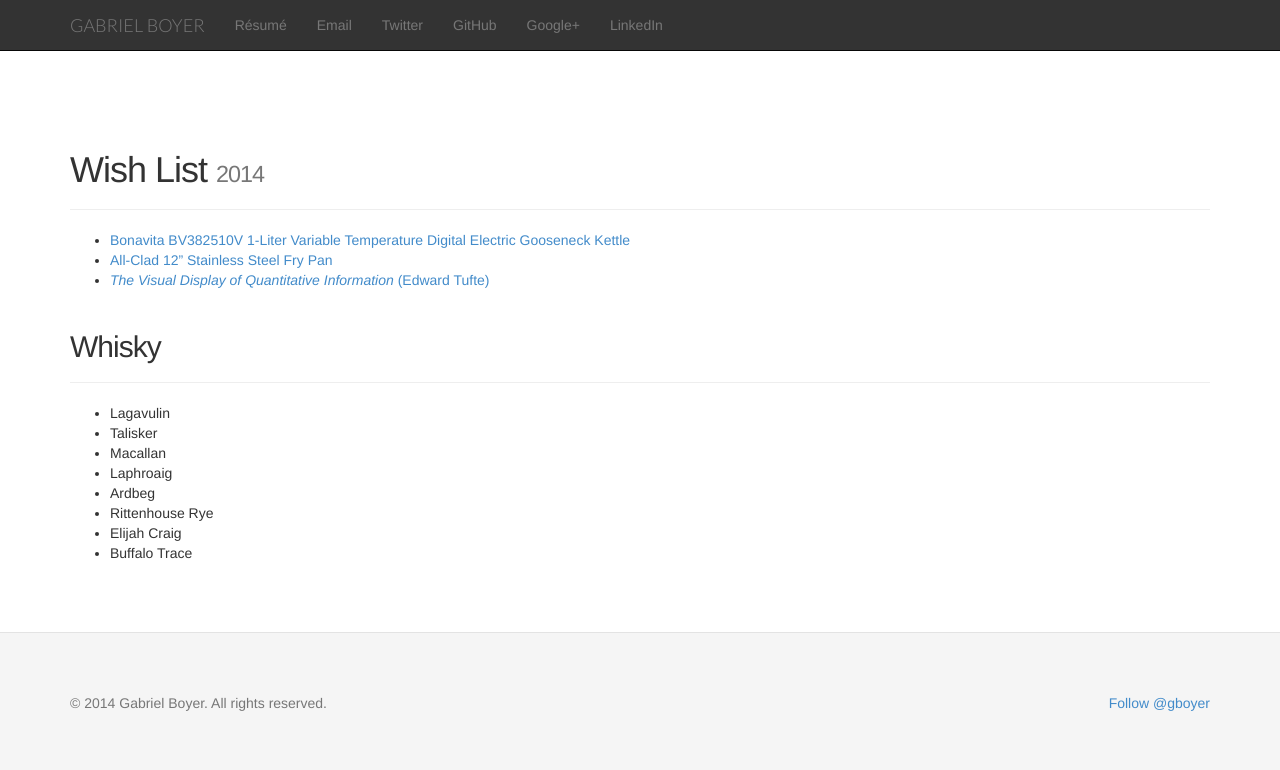
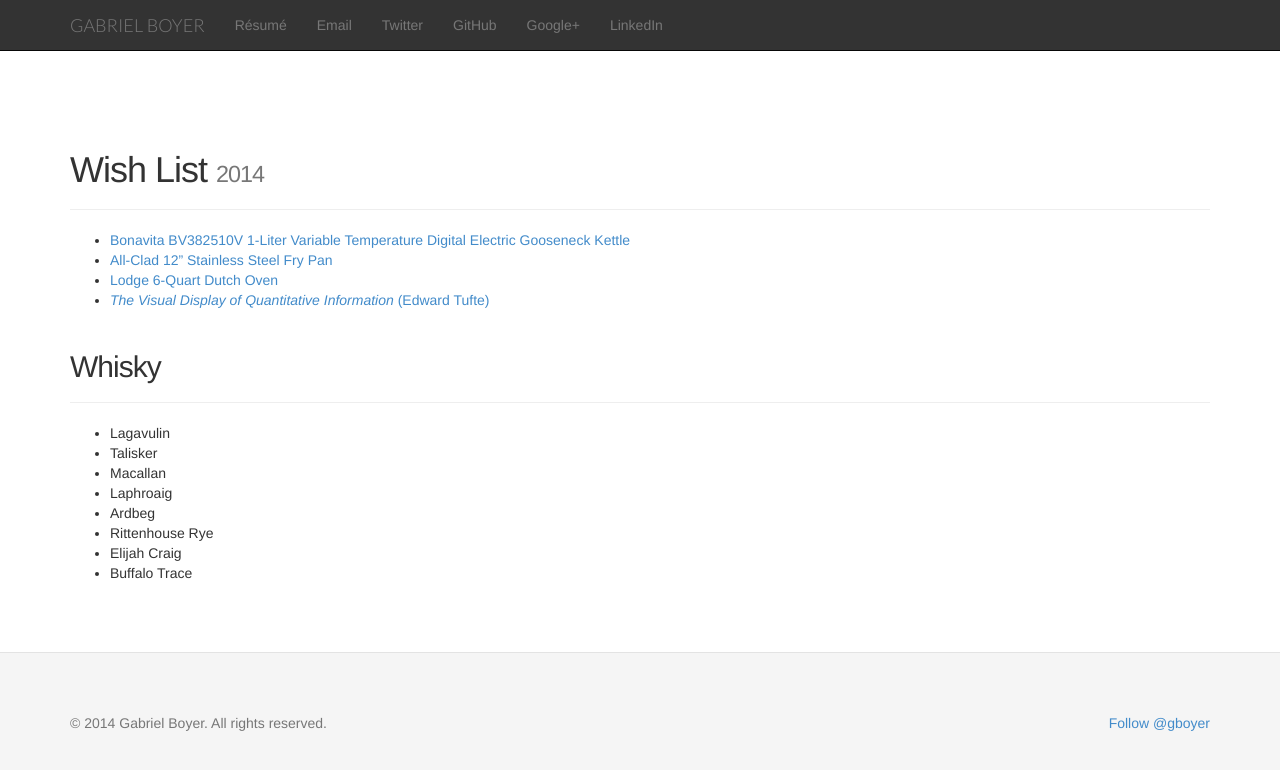
Before and after one commit to gabe/gabe.github.com, a Jekyll site: the page built from wishlist.md, in a window 1280 px wide. Shown: the top 770 px of the page. Built offline with Jekyll 4.4.1, drawn with Linux system fonts in a browser that asks for light colours; nearby versions of some CDN libraries; comment, search, counter and statistics services are not loaded.

Commit message:
Update wishlist.md

```diff
--- a/wishlist.md
+++ b/wishlist.md
@@ -9,6 +9,7 @@
 
 - [Bonavita BV382510V 1-Liter Variable Temperature Digital Electric Gooseneck Kettle][4]
 - [All-Clad 12" Stainless Steel Fry Pan][2]
+- [Lodge 6-Quart Dutch Oven][1]
 - [_The Visual Display of Quantitative Information_ (Edward Tufte)][3]
 
 <div class="page-header">
@@ -24,6 +25,7 @@
 - Elijah Craig
 - Buffalo Trace
 
+[1]: http://www.amazon.ca/Lodge-EC6D43-Color-6-Quart-Island/dp/B000N501BK/
 [2]: http://www.amazon.ca/All-Clad-Tri-Ply-Stainless-Steel-Frying/dp/B00FUF5K8W/
 [3]: http://www.amazon.ca/Visual-Display-Quantitative-Information-2nd/dp/0961392142/
 [4]: http://www.amazon.ca/Bonavita-BV382510V-Variable-Temperature-Gooseneck/dp/B005YR0F40/
```
